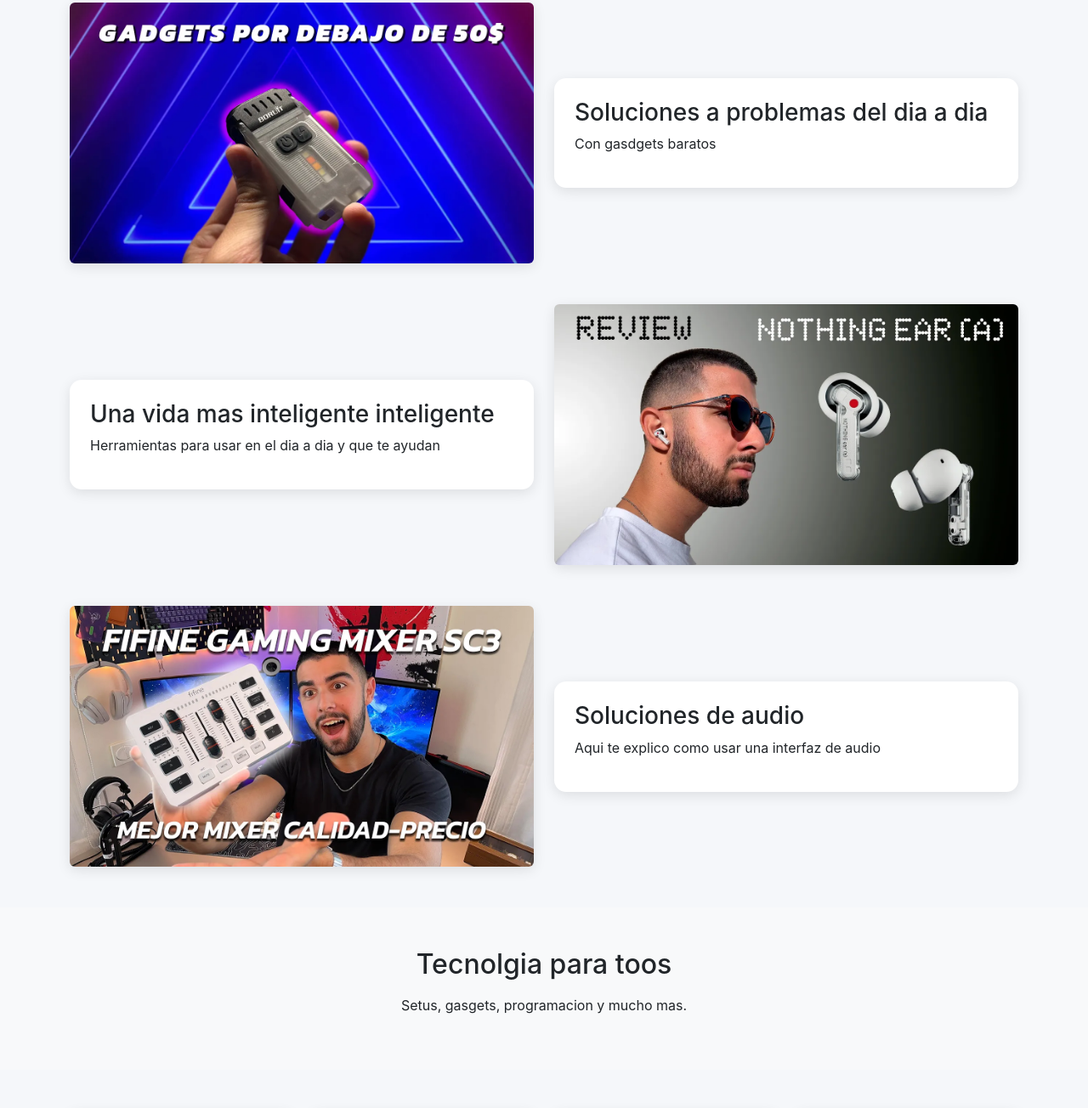
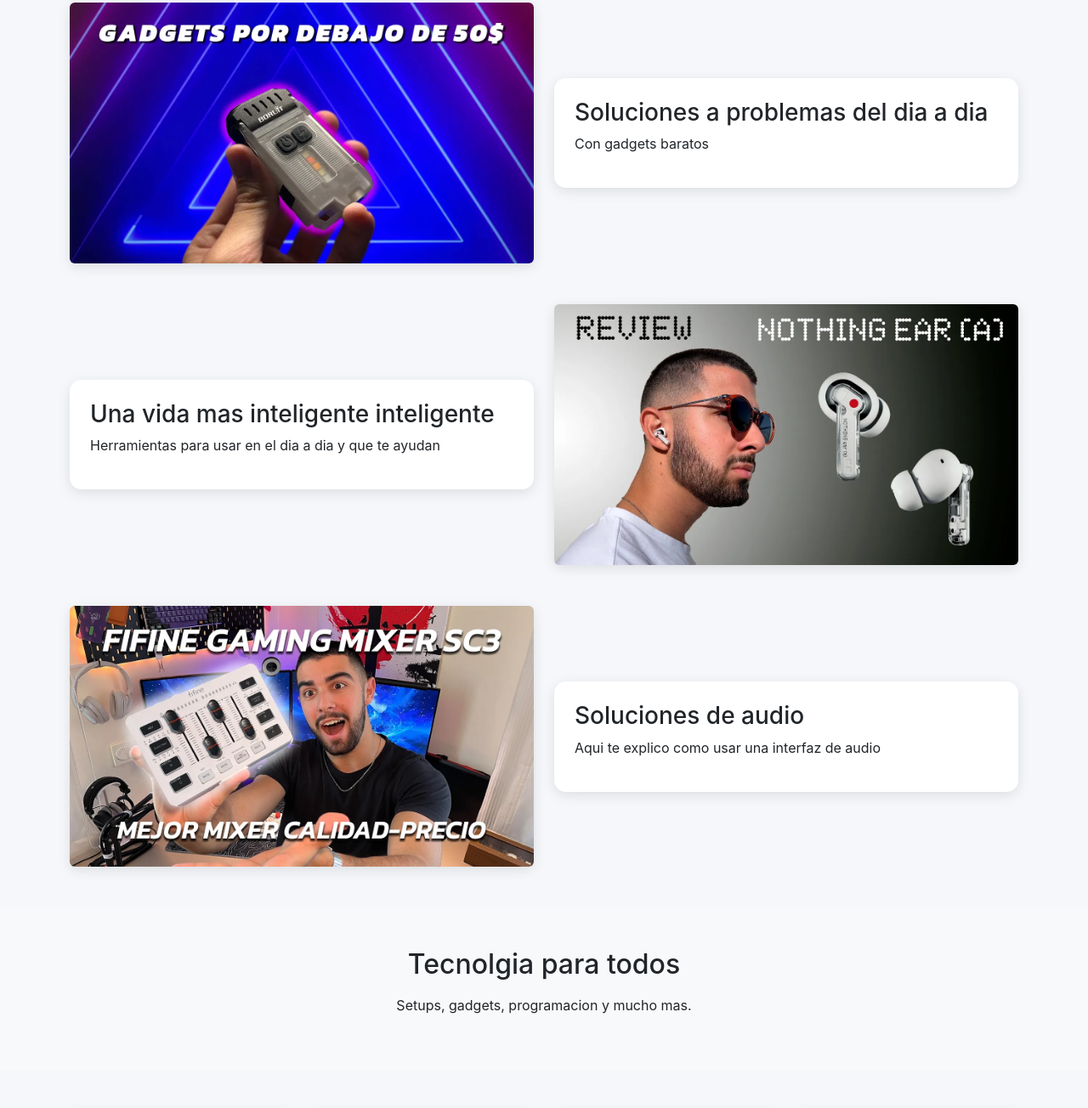
Before and after one commit to Polsyt0/maquetacion, a plain HTML site: page index.html in a window 1280 px wide. Shown: the part 830-2134 px from the top of the page at 85% size. Drawn offline with nearby package versions, Linux system fonts and the light colour scheme.

Commit message:
Fix typos in index.html content

```diff
--- a/index.html
+++ b/index.html
@@ -75,7 +75,7 @@
         <div class="col-md-6 scrollfade">
             <div class="card p-4">
                 <h3>Soluciones a problemas del dia a dia</h3>
-                <p>Con gasdgets baratos</p>
+                <p>Con gadgets baratos</p>
             </div>
         </div>
     </div>
@@ -112,8 +112,8 @@
      SECCIÓN ANCHO COMPLETO
 ============================================================= -->
 <div class="container-fluid bg-light py-5 text-center">
-    <h2 class="mb-3">Tecnolgia para toos</h2>
-    <p>Setus, gasgets, programacion y mucho mas.</p>
+    <h2 class="mb-3">Tecnolgia para todos</h2>
+    <p>Setups, gadgets, programacion y mucho mas.</p>
 </div>
 
 <!-- ============================================================
```
